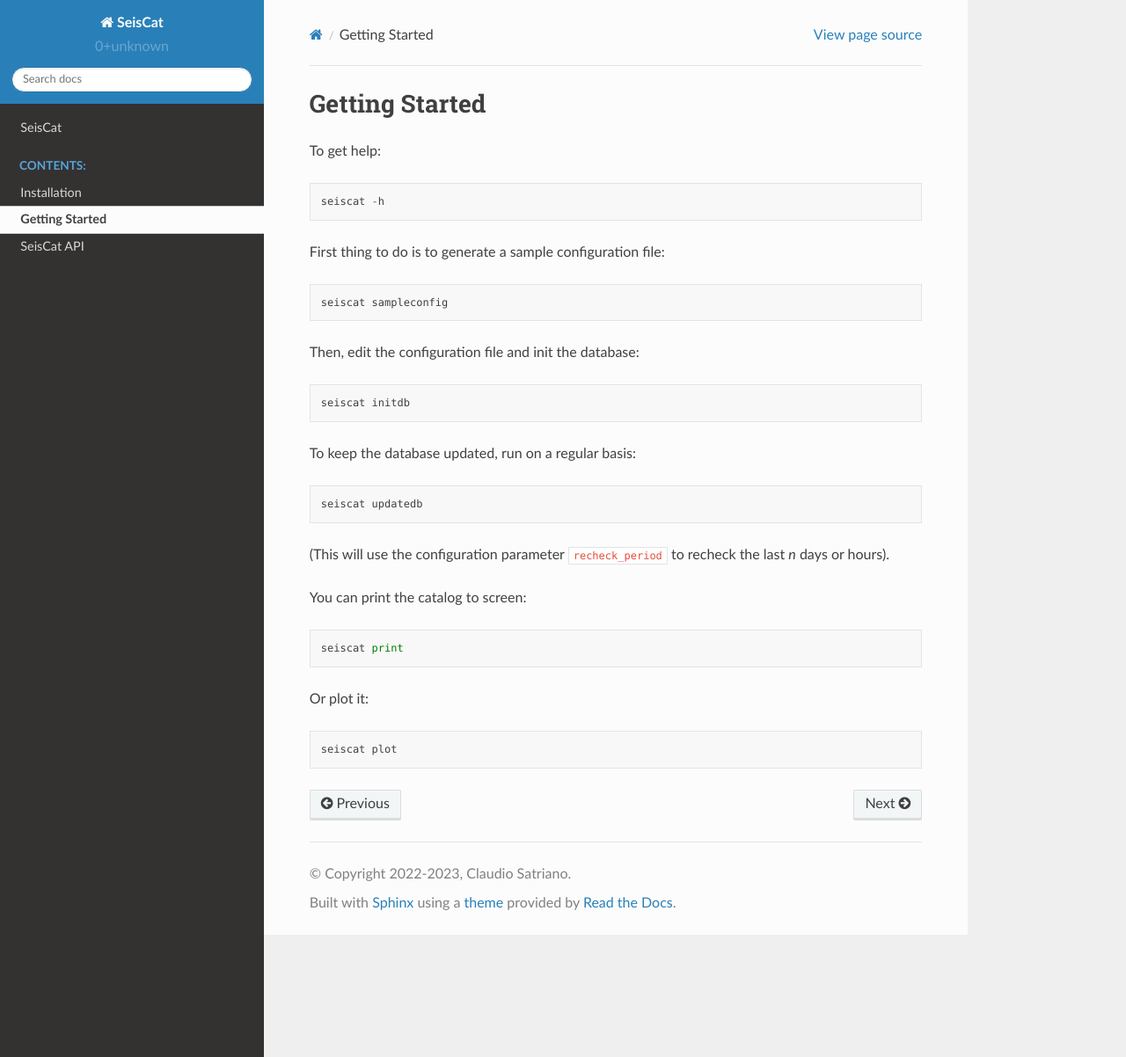
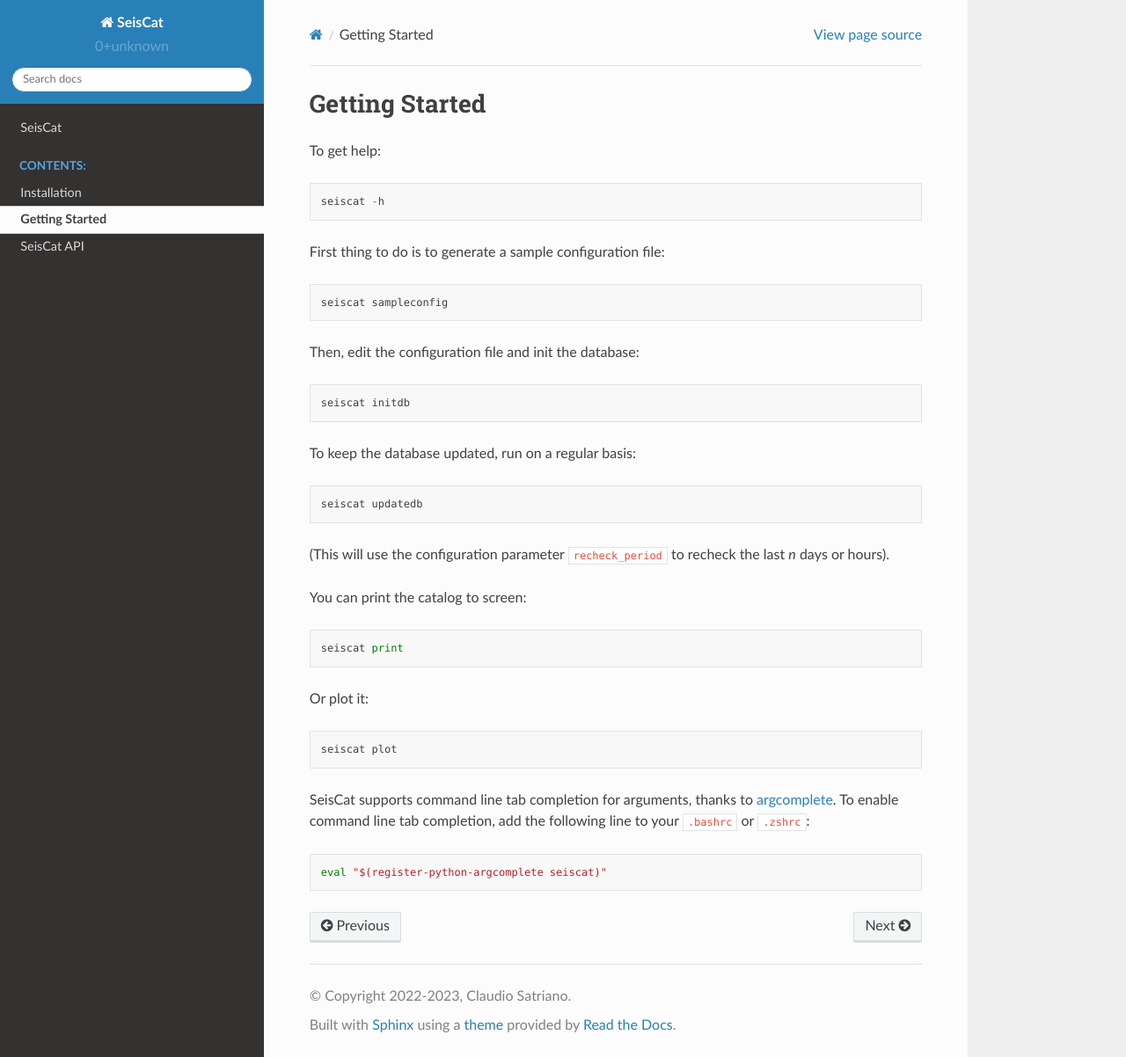
Before and after one commit to SeismicSource/seiscat, a Sphinx documentation site: the page built from docs/getting_started.rst, in a window 1280 px wide and 1202 px high. Shown: the whole window at 88% size. Built offline with Sphinx 7.4.7 and the Read the Docs theme 2.0.0, drawn with Linux system fonts in a browser that asks for light colours; pages that are not in the unit, such as notebooks, are missing from menus.

Commit message:
Add support for argcomplete

```diff
--- a/docs/getting_started.rst
+++ b/docs/getting_started.rst
@@ -44,3 +44,13 @@
 .. code-block::
 
    seiscat plot
+
+
+SeisCat supports command line tab completion for arguments, thanks to
+`argcomplete <https://kislyuk.github.io/argcomplete/>`__. To enable
+command line tab completion, add the following line to your ``.bashrc``
+or ``.zshrc``:
+
+.. code-block::
+
+   eval "$(register-python-argcomplete seiscat)"
--- a/setup.py
+++ b/setup.py
@@ -45,6 +45,6 @@
         'Programming Language :: Python :: 3.10',
         'Topic :: Scientific/Engineering',
         'Topic :: Scientific/Engineering :: Physics'],
-    install_requires=['obspy>=1.1.0'],
+    install_requires=['obspy>=1.1.0', 'argcomplete'],
     python_requires='>=3.7'
-    )
+)
```
Also changed, not shown: CHANGELOG.md (+4 -0 lines), README.md (+7 -0 lines), 1 other file.
